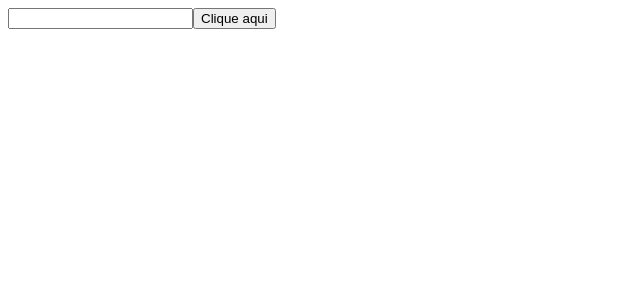
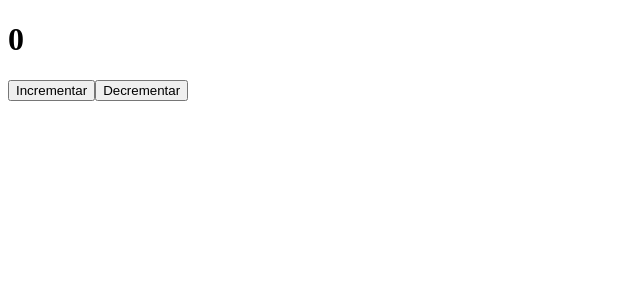
Before and after one commit to eltonsantos/training-hooks-reactjs, a React (Vite) app: page / in a window 1280 px wide. Shown: the top 300 px of the page, without its empty margins (0-640 px from the left). Built offline with nearby package versions, Linux system fonts and the light colour scheme.

Commit message:
Create Exemplo09_useReducer

```diff
--- /dev/null
+++ b/src/hooks/Exemplo09_useReducer.jsx
@@ -0,0 +1,28 @@
+import { useReducer } from "react";
+
+export function Exemplo09_useReducer() {
+  const funcao = (state, action) => {
+    switch (action) {
+      case "incrementar":
+        return state + 1;
+      case "decrementar":
+        return state - 1;
+      default:
+        return 0;
+    }
+  };
+
+  const [contador, executarFuncao] = useReducer(funcao, 0);
+
+  return (
+    <div>
+      <h1>{contador}</h1>
+      <button onClick={(e) => executarFuncao("incrementar")}>
+        Incrementar
+      </button>
+      <button onClick={(e) => executarFuncao("decrementar")}>
+        Decrementar
+      </button>
+    </div>
+  );
+}
--- a/src/main.jsx
+++ b/src/main.jsx
@@ -1,9 +1,9 @@
 import React from "react";
 import ReactDOM from "react-dom/client";
-import { Exemplo08_useRef } from "./hooks/Exemplo08_useRef";
+import { Exemplo09_useReducer } from "./hooks/Exemplo09_useReducer";
 
 ReactDOM.createRoot(document.getElementById("root")).render(
   <React.StrictMode>
-    <Exemplo08_useRef />
+    <Exemplo09_useReducer />
   </React.StrictMode>
 );
```
